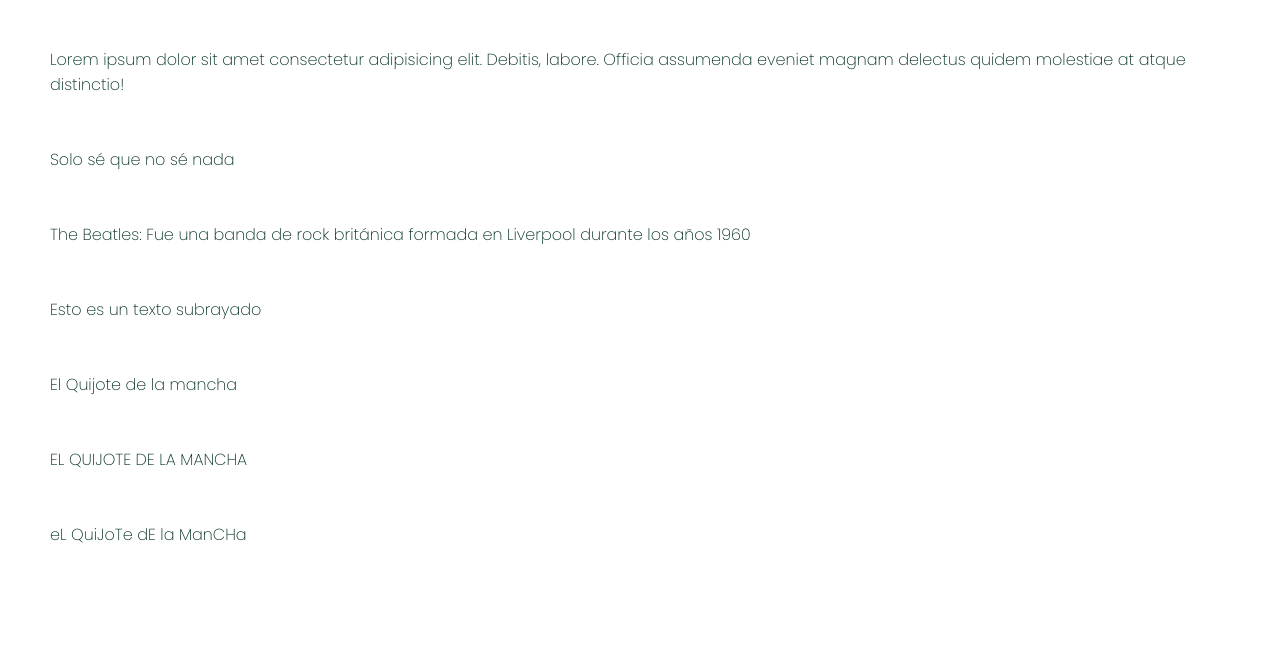
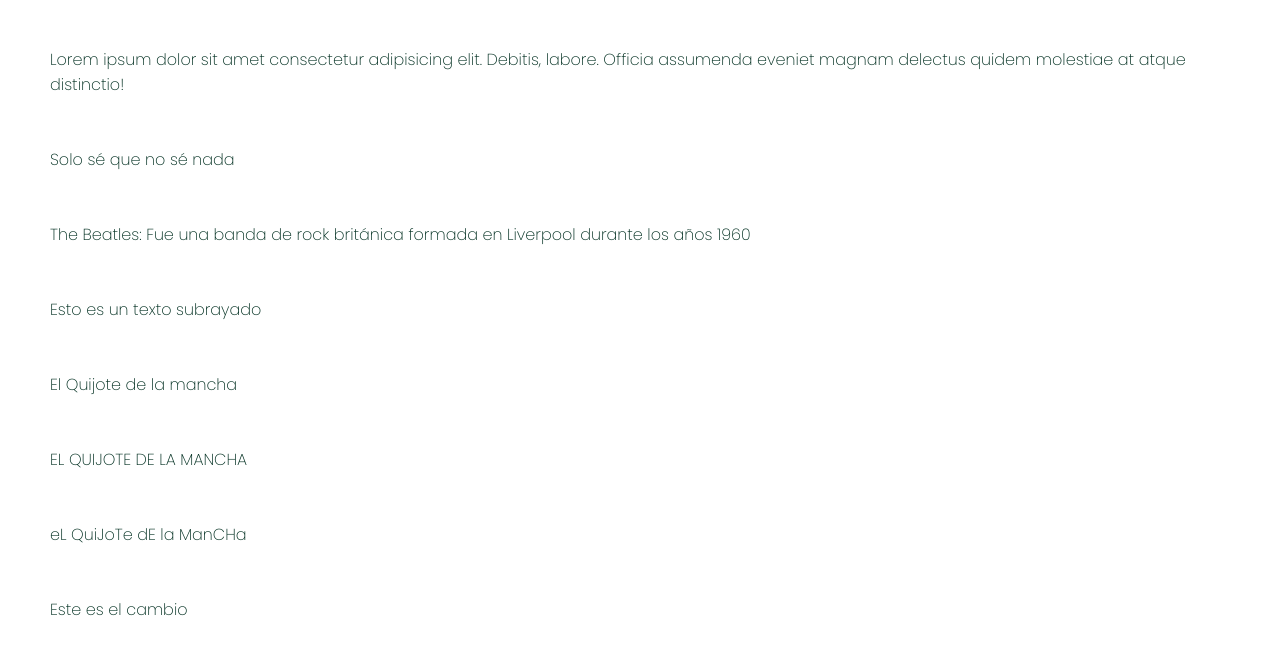
Before and after one commit to DarleySena/MiPrimerRepo, a plain HTML site: page 3. textos en css/textos.html in a window 1280 px wide. Shown: the part 40-694 px from the top of the page. Drawn offline with Linux system fonts and the light colour scheme; files that its build step writes are made by us from their sources.

Commit message:
Se actualiza textos.html

```diff
--- a/3. textos en css/textos.html
+++ b/3. textos en css/textos.html
@@ -15,5 +15,7 @@
     <p class="mayuscula">El Quijote de la mancha</p>
     <p class="minuscula">EL QUIJOTE DE LA MANCHA</p>
     <p class="capital">eL QuiJoTe dE la ManCHa</p>
+    <p class="capital">Este es el cambio</p>
+
 </body>
 </html>
```
